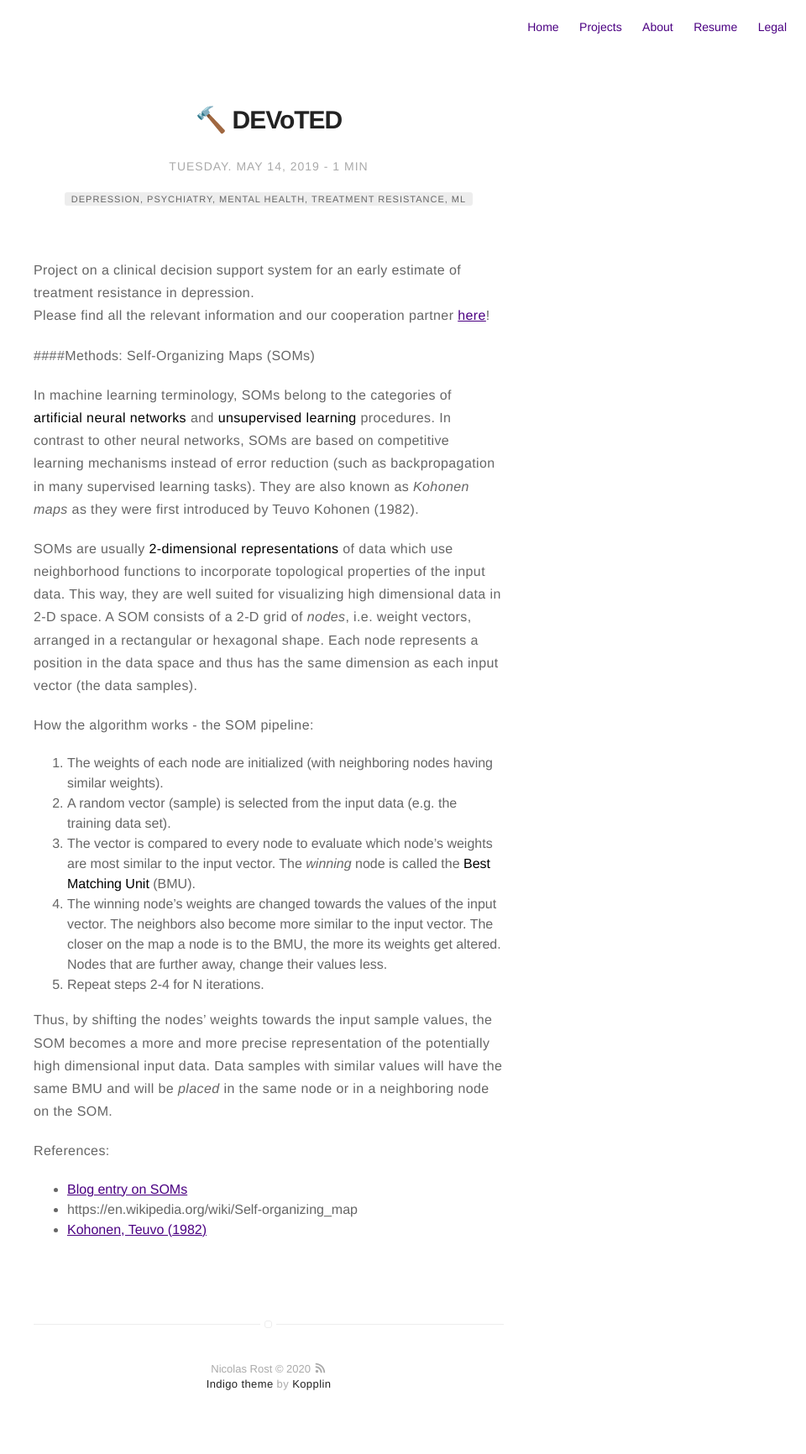
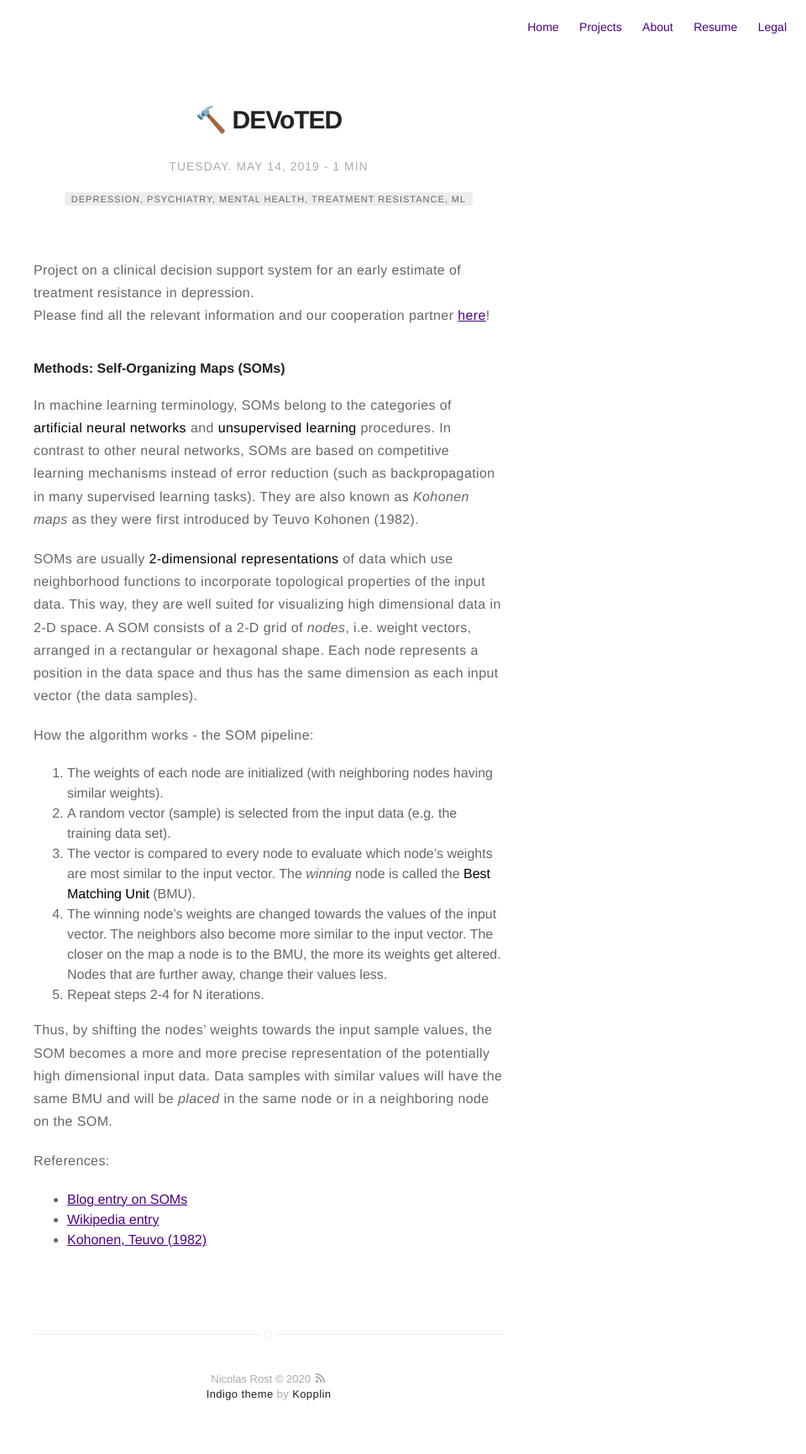
Before and after one commit to nicorost/nicorost.github.io, a Jekyll site: the page built from _posts/2019-05-14-devoted.md, in a window 1280 px wide. Shown: the whole page at 84% size, without its empty margins (320-1280 px from the left). Built offline with Jekyll 4.4.1, drawn with Linux system fonts in a browser that asks for light colours; emoji names are drawn with the system emoji font.

Commit message:
header and link fixed

```diff
--- a/_posts/2019-05-14-devoted.md
+++ b/_posts/2019-05-14-devoted.md
@@ -15,7 +15,7 @@ externalLink: false
 Project on a clinical decision support system for an early estimate of treatment resistance in depression.
 Please find all the relevant information and our cooperation partner [here](https://zentrum-digitalisierung.bayern/themenplattform-digitale-gesundheit-medizin/gefoerderte-projekte/)!
 
-####Methods: Self-Organizing Maps (SOMs)
+#### Methods: Self-Organizing Maps (SOMs)
 
 In machine learning terminology, SOMs belong to the categories of **artificial neural networks** and **unsupervised learning** procedures.
 In contrast to other neural networks, SOMs are based on competitive learning mechanisms instead of error reduction (such as backpropagation in many supervised learning tasks). They are also known as _Kohonen maps_ as they were first introduced by Teuvo Kohonen (1982).
@@ -33,5 +33,5 @@ Thus, by shifting the nodes' weights towards the input sample values, the SOM be
 
 References:
 * [Blog entry on SOMs](https://towardsdatascience.com/self-organizing-maps-ff5853a118d4)
-* https://en.wikipedia.org/wiki/Self-organizing_map
+* [Wikipedia entry](https://en.wikipedia.org/wiki/Self-organizing_map)
 * [Kohonen, Teuvo (1982)](https://link.springer.com/article/10.1007%2FBF00337288)
```
